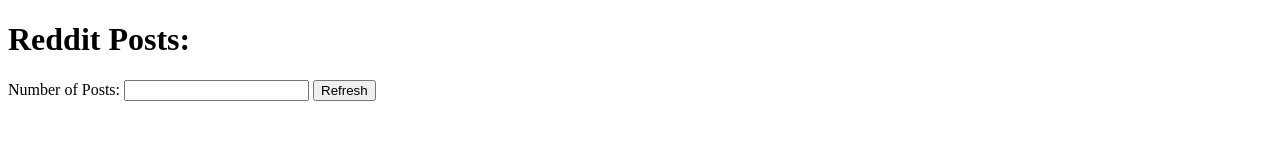
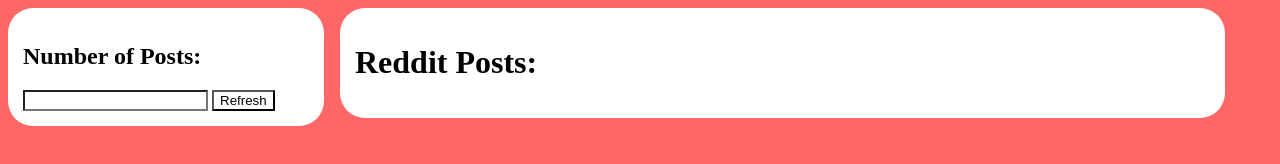
Before and after one commit to derkyeng/listenToThis, a website: page public/index.html in a window 1280 px wide. Drawn offline with Linux system fonts and the light colour scheme.

Commit message:
basically a much worse version of reddit

```diff
--- /dev/null
+++ b/public/index.css
@@ -0,0 +1,47 @@
+* {
+    box-sizing: border-box;
+    background-color: #ff6666;
+}
+.menu {
+    width: 25%;
+    float: left;
+    padding: 15px;
+    border-radius: 25px;
+    margin-right: 1em;
+    background-color: white;
+}
+h1{
+    background-color: white;
+    color: black;
+}
+h2{
+    background-color: white;
+    color: black;
+}
+input{
+    background-color: white;
+}
+button{
+    background-color: white;
+}
+
+div{
+    background-color: white;
+    color: black;
+}
+.temp{
+    background-color: white;
+    margin-bottom: 10px;
+}
+a{
+    background-color: white;
+}
+
+.main {
+    width: 70%;
+    float: left;
+    padding: 15px;
+    border-radius: 25px;
+    background-color: white;
+    color: white;
+}
--- a/public/index.html
+++ b/public/index.html
@@ -3,12 +3,18 @@
 <head>
     <meta charset="UTF-8">
     <meta name="viewport" content="width=device-width, initial-scale=1.0">
+    <link rel="stylesheet" type="text/css" href="/index.css">
     <title>Document</title>
 </head>
     <body>
-        <h1>Reddit Posts:</h1>
-        Number of Posts: <input type="text" id="postNum" value="">
-        <button type='button' class='refresh'>Refresh</button>
+        <div class="menu">
+            <h2>Number of Posts: </h2>
+            <input type="text" id="postNum" value="">
+            <button type='button' class='refresh'>Refresh</button>
+        </div>
+        <div class="main">
+            <h1>Reddit Posts:</h1>
+        </div>
         <script src='index.js'></script>
     </body>
 </html>
--- a/public/index.js
+++ b/public/index.js
@@ -1,15 +1,19 @@
 const refreshBtn = document.querySelector('.refresh');
 const postNum = document.querySelector('#postNum');
+const mainDisplay = document.querySelector('.main');
 
 let input = 1;
 
+//Button press to send and create display
 refreshBtn.addEventListener('click', () =>{
+    removePosts();
     input = postNum.value;
     getData().then((value) =>{
         createText(value);
     });
 });
 
+//Send and recieve data from the server
 async function getData(){
     const data = {'userInput': input};
     options = {
@@ -30,19 +34,26 @@
     return titlesData;
 }
 
+//Utilizes the recieved data to create and display data on the client
 function createText(value){
     for (i = 0; i < value[0].length; i++){
         const div = document.createElement('div');
+        div.className = 'temp';
         const br = document.createElement('br');
         const titleElement = document.createElement('div');
-        const urlElement = document.createElement('div');
+        const urlElement = document.createElement('a');
+        urlElement.setAttribute('href', value[1][i]);
 
         titleElement.textContent = value[0][i];
-        urlElement.textContent = value[1][i];
+        urlElement.textContent = 'Go to post';
 
         div.appendChild(titleElement);
         div.appendChild(urlElement);
         div.appendChild(br);
-        document.body.appendChild(div);
+        mainDisplay.appendChild(div);
     }
 }
+
+function removePosts(){
+    document.querySelectorAll('.temp').forEach(element => element.remove());
+}
--- a/server.js
+++ b/server.js
@@ -40,8 +40,10 @@
 async function getPosts(postLimit){
     const postTitle = await reddit.getSubreddit('askreddit').getHot({limit: postLimit});
     for (i = 0; i < postTitle.length; i++){
-        postsArray.push(postTitle[i].title);
-        postsUrl.push(postTitle[i].url);
+        if (!postsArray.includes(postTitle[i].title)){
+            postsArray.push(postTitle[i].title);
+            postsUrl.push(postTitle[i].url);
+        }
     }
     return postTitle;
 }
```
